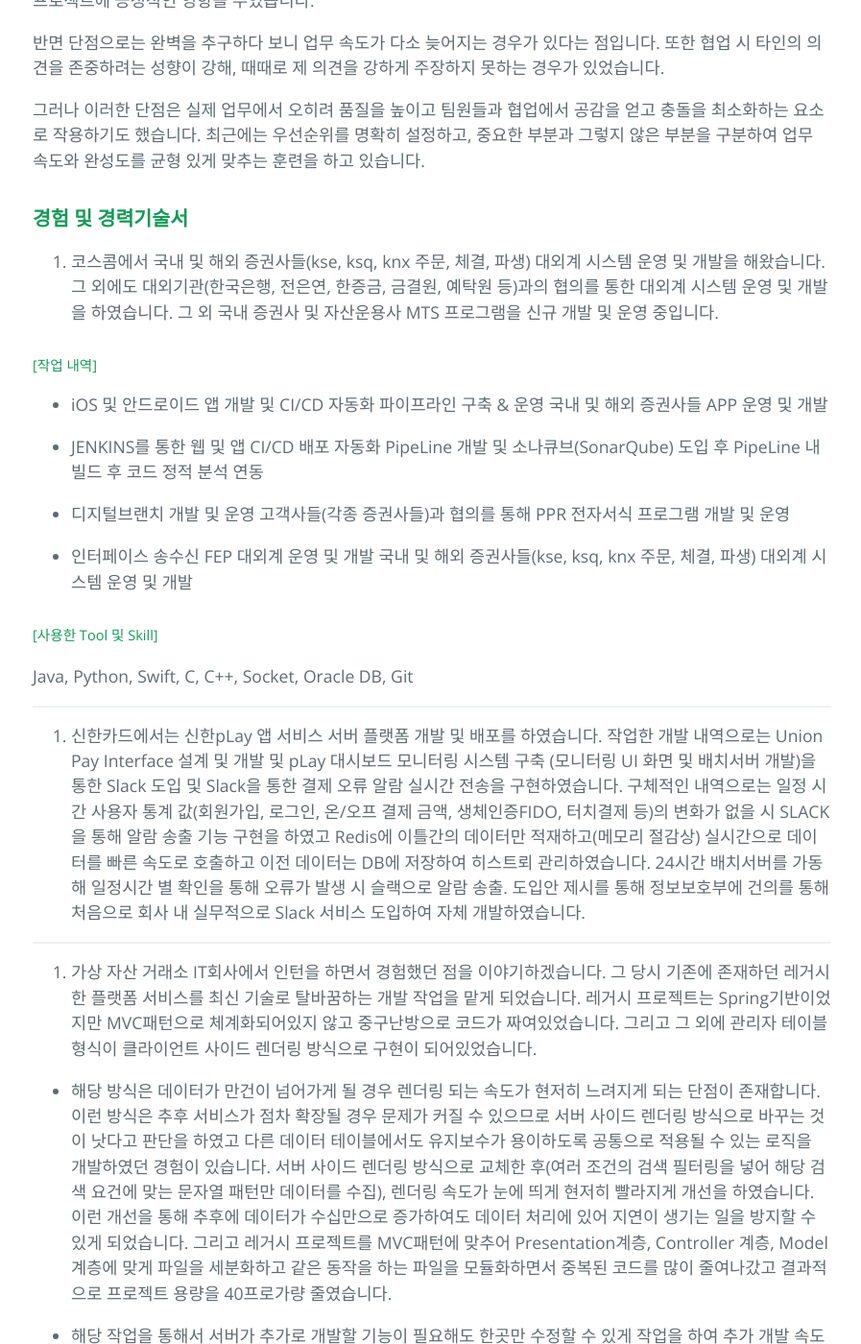
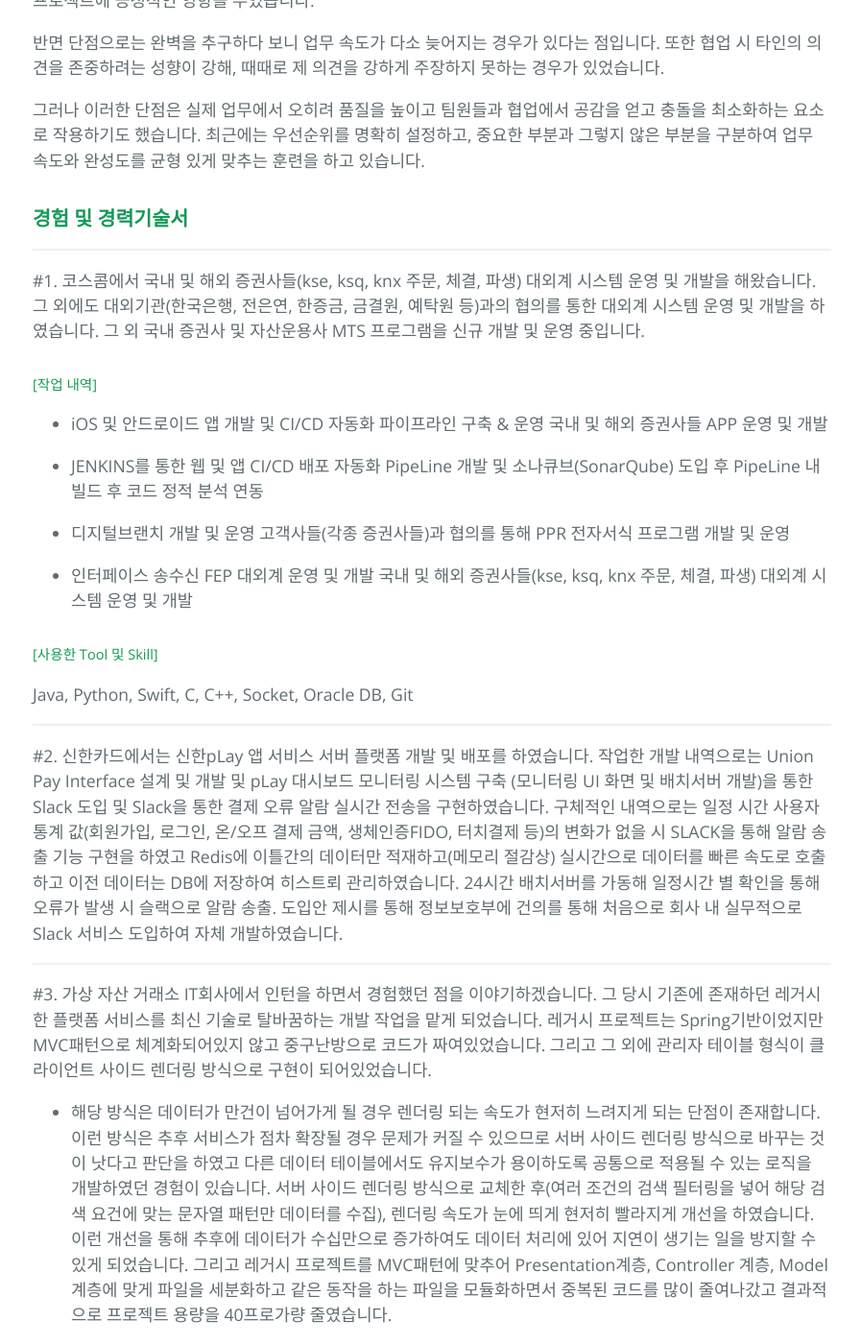
Before and after one commit to 2haein/theofto, a Jekyll site: the page built from index.md, in a window 1280 px wide and 1400 px high, scrolled down 10162 px. Shown: the whole window at 96% size, without its empty margins (190-1087 px from the left). Built offline with Jekyll 4.4.1, drawn with Linux system fonts in a browser that asks for light colours; our own code applies the rules of GitHub Pages for plain Markdown files; some of the changed text lies outside the part shown.

Commit message:
docs: index update

```diff
--- a/index.md
+++ b/index.md
@@ -322,8 +322,8 @@
 그러나 이러한 단점은 실제 업무에서 오히려 품질을 높이고 팀원들과 협업에서 공감을 얻고 충돌을 최소화하는 요소로 작용하기도 했습니다. 최근에는 우선순위를 명확히 설정하고, 중요한 부분과 그렇지 않은 부분을 구분하여 업무 속도와 완성도를 균형 있게 맞추는 훈련을 하고 있습니다.
 
 ### **경험 및 경력기술서**
-
-1. 코스콤에서 국내 및 해외 증권사들(kse, ksq, knx 주문, 체결, 파생) 대외계 시스템 운영 및 개발을 해왔습니다. 그 외에도 대외기관(한국은행, 전은연, 한증금,  금결원, 예탁원 등)과의 협의를 통한 대외계 시스템 운영 및 개발을 하였습니다. 그 외 국내 증권사 및 자산운용사 MTS 프로그램을 신규 개발 및 운영 중입니다.
+---
+#1. 코스콤에서 국내 및 해외 증권사들(kse, ksq, knx 주문, 체결, 파생) 대외계 시스템 운영 및 개발을 해왔습니다. 그 외에도 대외기관(한국은행, 전은연, 한증금,  금결원, 예탁원 등)과의 협의를 통한 대외계 시스템 운영 및 개발을 하였습니다. 그 외 국내 증권사 및 자산운용사 MTS 프로그램을 신규 개발 및 운영 중입니다.
 
 ##### [작업 내역]
 - iOS 및 안드로이드 앱 개발 및 CI/CD 자동화 파이프라인 구축 & 운영
@@ -342,12 +342,12 @@
 
 ---
 
-2. 신한카드에서는 신한pLay 앱 서비스 서버 플랫폼 개발 및 배포를 하였습니다. 작업한 개발 내역으로는 Union Pay Interface 설계 및 개발 및 pLay 대시보드 모니터링 시스템 구축 (모니터링 UI 화면 및 배치서버 개발)을 통한 Slack 도입 및 Slack을 통한 결제 오류 알람 실시간 전송을 구현하였습니다.
+#2. 신한카드에서는 신한pLay 앱 서비스 서버 플랫폼 개발 및 배포를 하였습니다. 작업한 개발 내역으로는 Union Pay Interface 설계 및 개발 및 pLay 대시보드 모니터링 시스템 구축 (모니터링 UI 화면 및 배치서버 개발)을 통한 Slack 도입 및 Slack을 통한 결제 오류 알람 실시간 전송을 구현하였습니다.
 구체적인 내역으로는 일정 시간 사용자 통계 값(회원가입, 로그인, 온/오프 결제 금액, 생체인증FIDO, 터치결제 등)의 변화가 없을 시 SLACK을 통해 알람 송출 기능 구현을 하였고 Redis에 이틀간의 데이터만 적재하고(메모리 절감상) 실시간으로 데이터를 빠른 속도로 호출하고 이전 데이터는 DB에 저장하여 히스트뢰 관리하였습니다. 24시간 배치서버를 가동해 일정시간 별 확인을 통해 오류가 발생 시 슬랙으로 알람 송출. 도입안 제시를 통해 정보보호부에 건의를 통해 처음으로 회사 내 실무적으로 Slack 서비스 도입하여 자체 개발하였습니다.
 
 ---
 
-3. 가상 자산 거래소 IT회사에서 인턴을 하면서 경험했던 점을 이야기하겠습니다. 그 당시 기존에 존재하던 레거시한 플랫폼 서비스를 최신 기술로 탈바꿈하는 개발 작업을 맡게 되었습니다. 레거시 프로젝트는 Spring기반이었지만 MVC패턴으로 체계화되어있지 않고 중구난방으로 코드가 짜여있었습니다. 그리고 그 외에 관리자 테이블 형식이 클라이언트 사이드 렌더링 방식으로 구현이 되어있었습니다.
+#3. 가상 자산 거래소 IT회사에서 인턴을 하면서 경험했던 점을 이야기하겠습니다. 그 당시 기존에 존재하던 레거시한 플랫폼 서비스를 최신 기술로 탈바꿈하는 개발 작업을 맡게 되었습니다. 레거시 프로젝트는 Spring기반이었지만 MVC패턴으로 체계화되어있지 않고 중구난방으로 코드가 짜여있었습니다. 그리고 그 외에 관리자 테이블 형식이 클라이언트 사이드 렌더링 방식으로 구현이 되어있었습니다.
 
 - 해당 방식은 데이터가 만건이 넘어가게 될 경우 렌더링 되는 속도가 현저히 느려지게 되는 단점이 존재합니다. 이런 방식은 추후 서비스가 점차 확장될 경우 문제가 커질 수 있으므로 서버 사이드 렌더링 방식으로 바꾸는 것이 낫다고 판단을 하였고 다른 데이터 테이블에서도 유지보수가 용이하도록 공통으로 적용될 수 있는 로직을 개발하였던 경험이 있습니다. 서버 사이드 렌더링 방식으로 교체한 후(여러 조건의 검색 필터링을 넣어 해당 검색 요건에 맞는 문자열 패턴만 데이터를 수집), 렌더링 속도가 눈에 띄게 현저히 빨라지게 개선을 하였습니다. 이런 개선을 통해 추후에 데이터가 수십만으로 증가하여도 데이터 처리에 있어 지연이 생기는 일을 방지할 수 있게 되었습니다.
 그리고 레거시 프로젝트를 MVC패턴에 맞추어 Presentation계층, Controller 계층, Model계층에 맞게 파일을 세분화하고 같은 동작을 하는 파일을 모듈화하면서 중복된 코드를 많이 줄여나갔고 결과적으로 프로젝트 용량을 40프로가량 줄였습니다.
@@ -356,7 +356,7 @@
 
 ---
 
-4. 더커머스 IT 스타트업
+#4. 더커머스 IT 스타트업
 - E-commerce 쇼핑몰 통합 관리 플랫폼 개발 (www.onesell.co.kr)
 
 ##### [본인의 역할]
```
